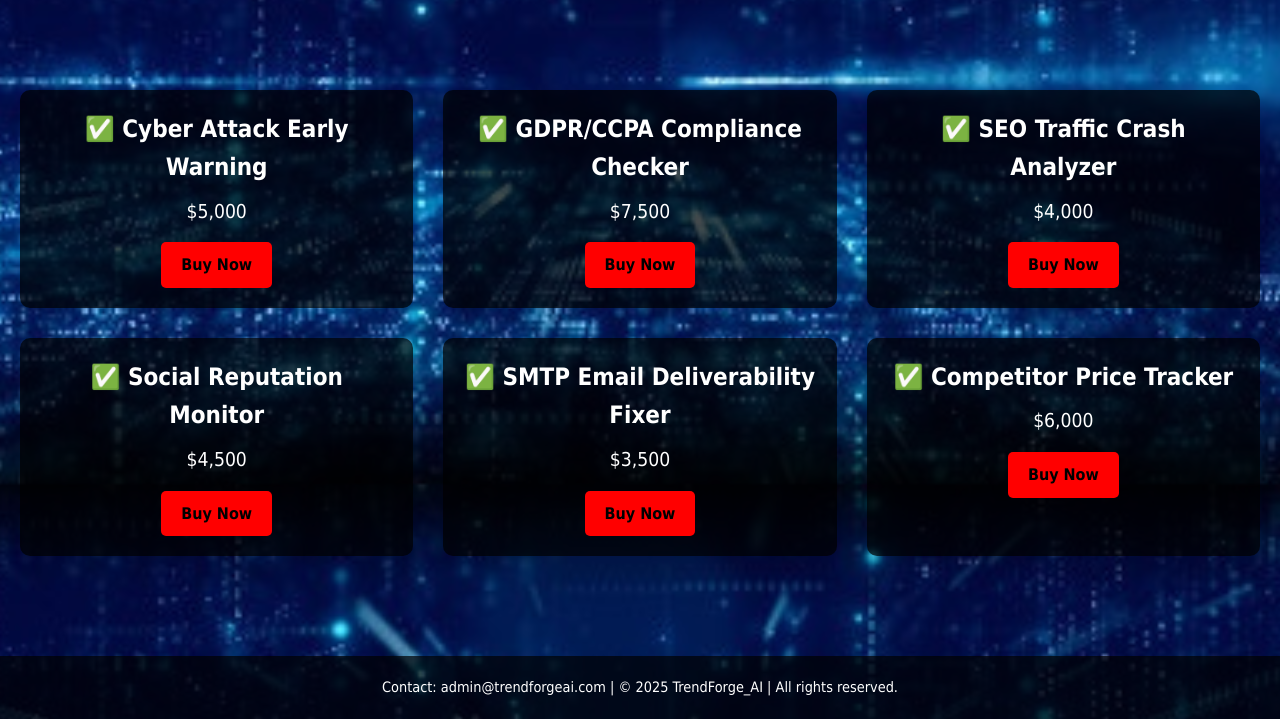
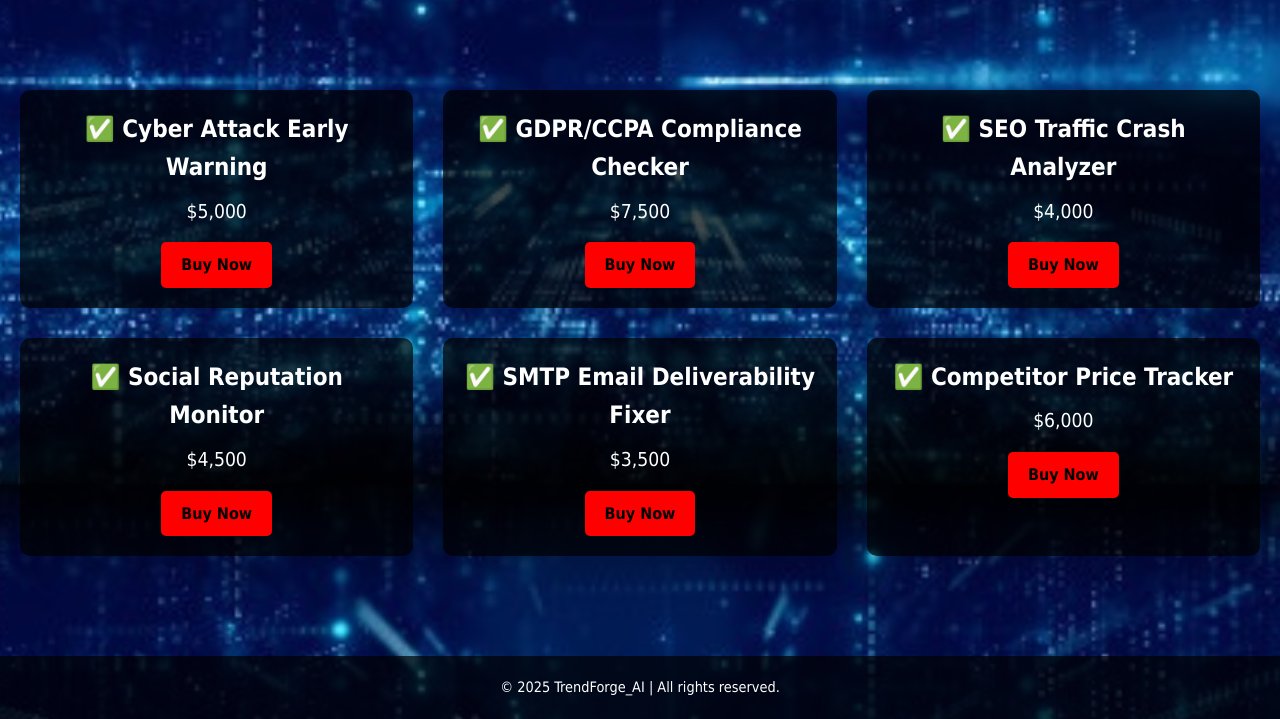
Before and after one commit to roymnel/TrendForge_AI, a plain HTML site: page index.html in a window 1280 px wide. Shown: the part 316-1035 px from the top of the page. Drawn offline with Linux system fonts and the light colour scheme.

Commit message:
Update index.html

```diff
--- a/index.html
+++ b/index.html
@@ -60,7 +60,7 @@
     </section>
 
     <footer class="footer" id="contact">
-        <p>Contact: admin@trendforgeai.com | © 2025 TrendForge_AI | All rights reserved.</p>
+        <p> © 2025 TrendForge_AI | All rights reserved.</p>
     </footer>
 
 </body>
```
